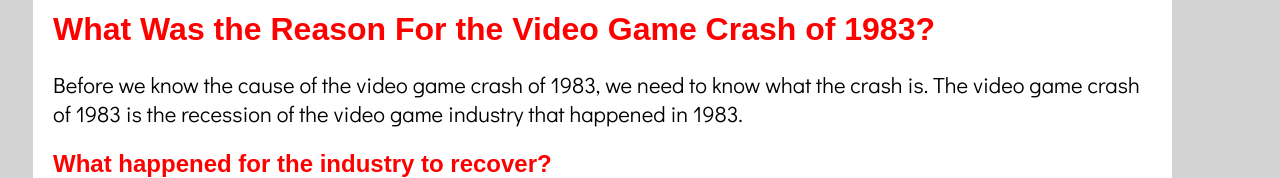
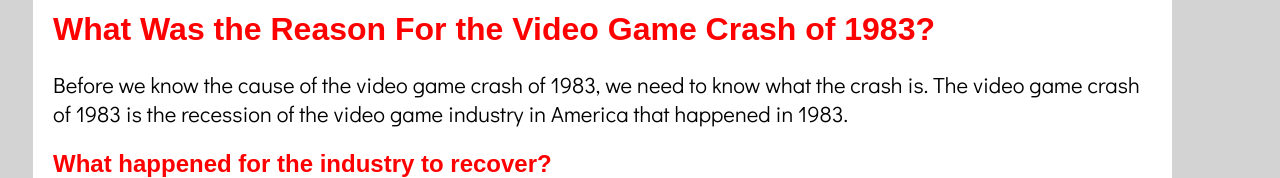
Before and after one commit to personmanispersonman/Passion-Project, a plain HTML site: page index.html in a window 1280 px wide. Shown: the part 488-666 px from the top of the page. Drawn offline with Linux system fonts and the light colour scheme; a web font is replaced by a local one.

Commit message:
Update index.html

```diff
--- a/index.html
+++ b/index.html
@@ -27,7 +27,7 @@ p {
      <div>
        <h1 id="h">What Was the Reason For the Video Game Crash of 1983?</h1>
 <!-- Gucci gang -->
-       <p>Before we know the cause of the video game crash of 1983, we need to know what the crash is. The video game crash of 1983 is the recession of the video game industry that happened in 1983. </p>
+       <p>Before we know the cause of the video game crash of 1983, we need to know what the crash is. The video game crash of 1983 is the recession of the video game industry in America that happened in 1983. </p>
        <h2>What happened for the industry to recover?</h2>
        <p>The video game industry has recovered mostly because of the Nintendo Entertainment System, which was released in the US in 1985.</p>
        <h2>What were the causes for the video game crash?</h2>
```
